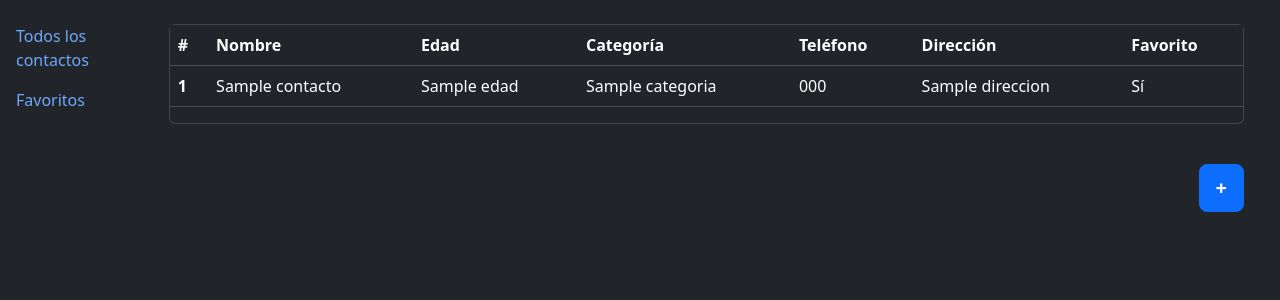
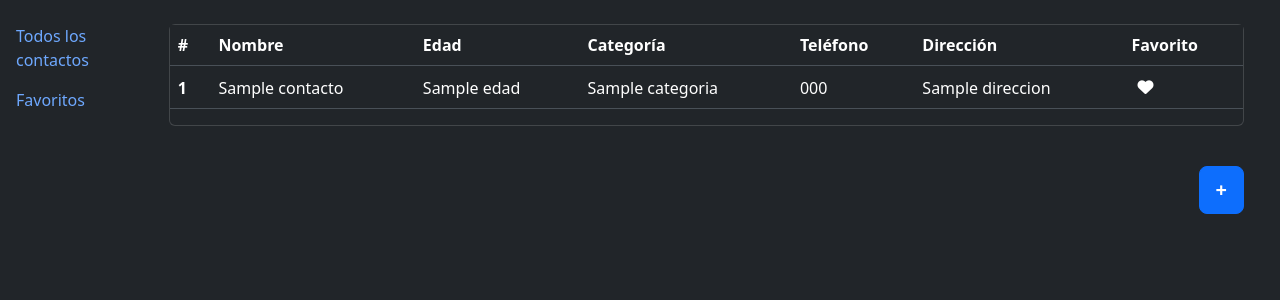
Before and after one commit to AleBenjaaa/mongodb-agenda, a Flask app: page / in a window 1280 px wide. Shown: the part 56-356 px from the top of the page. Run offline with Flask 3, Linux system fonts and the light colour scheme; a database or web service that is not in the repository returns one stand-in record (values such as "Sample title").

Commit message:
agrege corazon a favorito

```diff
--- a/templates/index.html
+++ b/templates/index.html
@@ -9,20 +9,33 @@
     <link href="https://cdn.jsdelivr.net/npm/bootstrap@5.3.3/dist/css/bootstrap.min.css" rel="stylesheet"
         integrity="sha384-QWTKZyjpPEjISv5WaRU9OFeRpok6YctnYmDr5pNlyT2bRjXh0JMhjY6hW+ALEwIH" crossorigin="anonymous">
     <style>
+        .table-cell {
+        position: relative;
+        text-align: left;
+        vertical-align: middle;
+        }
+
+        .heart-icon {
+            display: flex;
+            align-items: center;
+            justify-content: flex-start;
+            height: 100%;
+            width: 100%;
+        }
+
         .btn-invisible {
-            position: absolute;
+            display: flex;
+            align-items: center;
+            justify-content: flex-start;
             width: 100%;
             height: 100%;
-            top: 0;
-            left: 0;
             border: none;
             background: none;
             cursor: pointer;
         }
-        .table-cell {
-            position: relative;
-        }
+
     </style>
+    <link rel="stylesheet" href="https://cdnjs.cloudflare.com/ajax/libs/font-awesome/6.0.0-beta3/css/all.min.css">
 </head>
 <header>
     <nav class="navbar navbar-expand-lg bg-body-tertiary">
@@ -147,7 +160,7 @@
                                         {{ contacto.datos_de_contacto[0].direccion if contacto.datos_de_contacto else 'N/A' }}
                                     </td>
                                     <td class="table-cell">
-                                        <button type="button" class="btn-invisible" data-bs-toggle="modal"
+                                        <button type="button" class="btn-invisible align-items-start" data-bs-toggle="modal"
                                                 data-bs-target="#contactoModal"
                                                 data-nombre="{{ contacto.nombre }}"
                                                 data-edad="{{ contacto.edad }}"
@@ -155,8 +168,12 @@
                                                 data-telefono="{{ contacto.datos_de_contacto[0].telefono if contacto.datos_de_contacto else 'N/A' }}"
                                                 data-direccion="{{ contacto.datos_de_contacto[0].direccion if contacto.datos_de_contacto else 'N/A' }}"
                                                 data-favorito="{{ 'Sí' if contacto.favorito else 'No' }}">
+                                            {% if contacto.favorito %}
+                                                <i class="fas fa-heart "></i>
+                                            {% else %}
+                                                <i class="far fa-heart"></i>
+                                            {% endif %}
                                         </button>
-                                        {{ 'Sí' if contacto.favorito else 'No' }}
                                     </td>
                                 </tr>
                                 {% endfor %}
```
